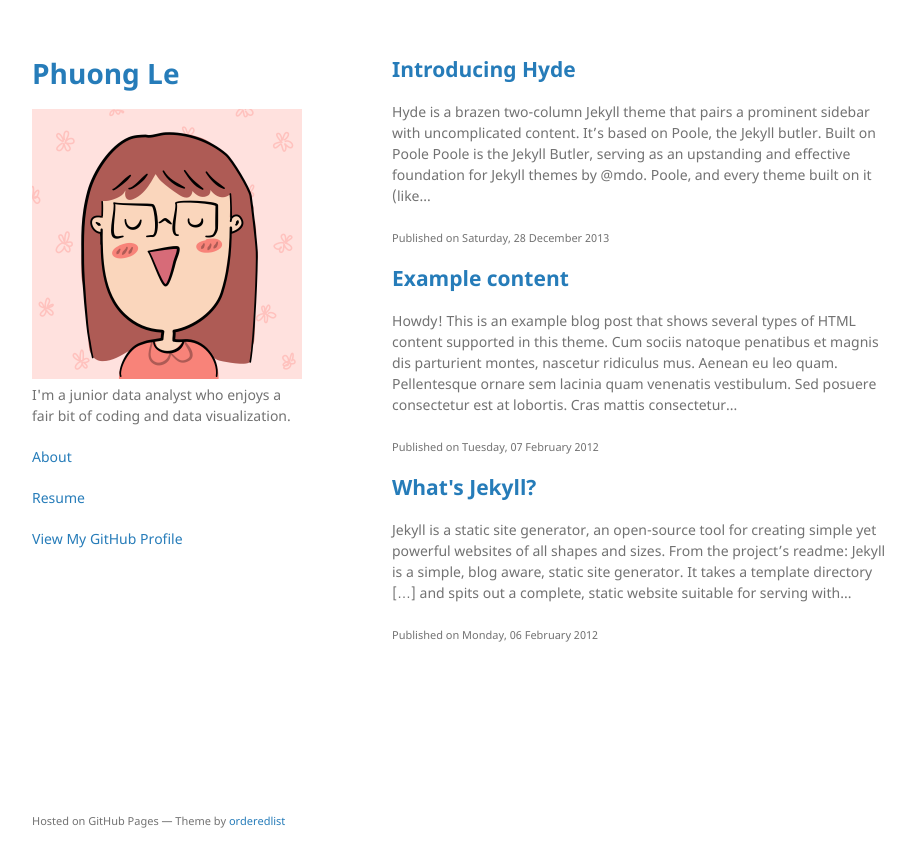
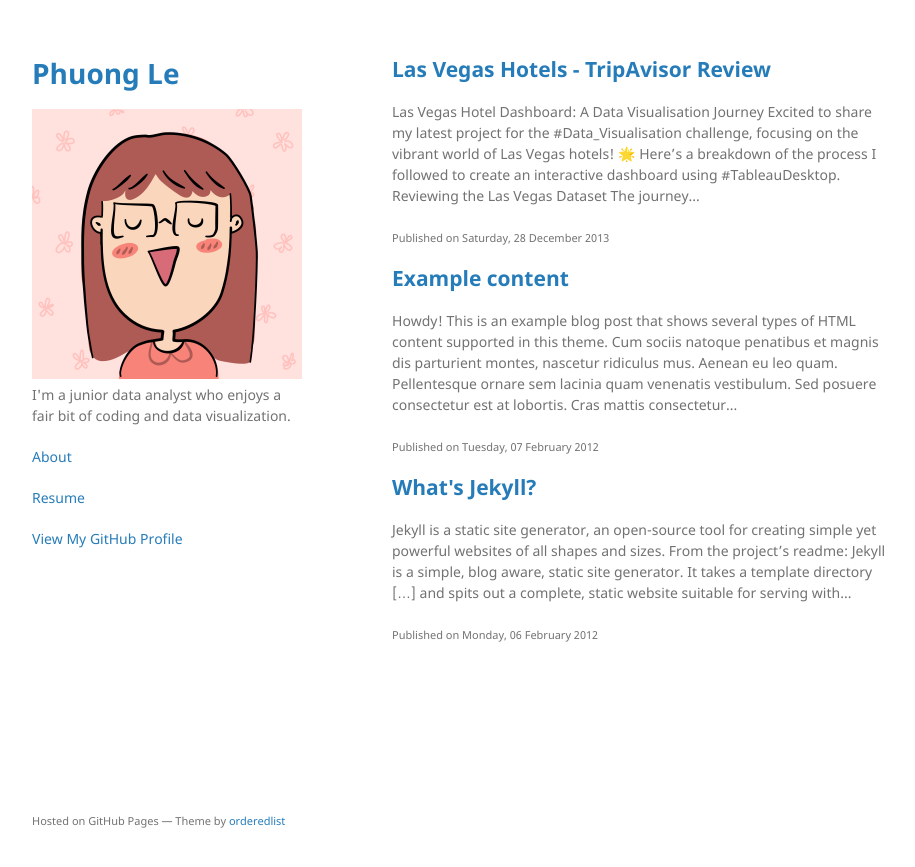
Before and after one commit to toocmafinh/toocmafinh.github.io, a Jekyll site: the page built from index.md, in a window 1280 px wide. Shown: the top 867 px of the page, without its empty margins (178-1093 px from the left). Built offline with Jekyll 4.4.1, drawn with Linux system fonts in a browser that asks for light colours.

Commit message:
Update 2013-12-28-introducing-hyde.md

```diff
--- a/_posts/2013-12-28-introducing-hyde.md
+++ b/_posts/2013-12-28-introducing-hyde.md
@@ -1,39 +1,43 @@
 ---
 layout: post
-title: Introducing Hyde
-author: Phuong
-tags: test
+title: Las Vegas Hotels - TripAvisor Review
+author: Phuong Le
 ---
 
-Hyde is a brazen two-column [Jekyll](http://jekyllrb.com) theme that pairs a prominent sidebar with uncomplicated content. It's based on [Poole](http://getpoole.com), the Jekyll butler.
+# Las Vegas Hotel Dashboard: A Data Visualisation Journey
 
-### Built on Poole
+*Excited to share my latest project for the #Data_Visualisation challenge, focusing on the vibrant world of Las Vegas hotels! 🌟 Here’s a breakdown of the process I followed to create an interactive dashboard using #TableauDesktop.*
 
-Poole is the Jekyll Butler, serving as an upstanding and effective foundation for Jekyll themes by [@mdo](https://twitter.com/mdo). Poole, and every theme built on it (like Hyde here) includes the following:
+## Reviewing the Las Vegas Dataset
+The journey began with a thorough review of the Las Vegas dataset. This dataset provides valuable insights into various hotels, including their locations, review scores, capacity, and more. Understanding the data was crucial for creating a meaningful visualisation.
 
-* Complete Jekyll setup included (layouts, config, [404](/404), [RSS feed](/atom.xml), posts, and [example page](/about))
-* Mobile friendly design and development
-* Easily scalable text and component sizing with `rem` units in the CSS
-* Support for a wide gamut of HTML elements
-* Related posts (time-based, because Jekyll) below each post
-* Syntax highlighting, courtesy Pygments (the Python-based code snippet highlighter)
+## Defining the Business/User Persona
+For this project, I identified a business user persona: hotel managers in Las Vegas looking to improve their services and attract more guests. By focusing on their needs, I crafted a narrative that emphasizes the importance of customer reviews and hotel capacity in driving business decisions.
 
-### Hyde features
+## Identifying Key Data Elements
+Key data elements included:
 
-In addition to the features of Poole, Hyde adds the following:
+- Location: Understanding where hotels are situated.
+- Review Scores: Analyzing customer feedback to gauge hotel performance.
+- Hotel Capacity: Evaluating how many guests each hotel can accommodate.
 
-* Sidebar includes support for textual modules and a dynamically generated navigation with active link support
-* Two orientations for content and sidebar, default (left sidebar) and [reverse](https://github.com/poole/lanyon#reverse-layout) (right sidebar), available via `<body>` classes
-* [Eight optional color schemes](https://github.com/poole/hyde#themes), available via `<body>` classes
+These elements were pivotal in guiding the visualisation choices.
 
-[Head to the readme](https://github.com/poole/hyde#readme) to learn more.
+## Choosing Visualisations
+I opted for several visualisation methods:
 
-### Browser support
+- Maps: To illustrate hotel locations and their geographical distribution.
+- Bar Charts: For comparing review scores across different hotels.
+- Tables: To provide detailed information on hotel capacity and average room numbers.
 
-Hyde is by preference a forward-thinking project. In addition to the latest versions of Chrome, Safari (mobile and desktop), and Firefox, it is only compatible with Internet Explorer 9 and above.
+These choices enhance clarity and allow users to quickly grasp key insights.
 
-### Download
+## Developing the Interactive Dashboard
+Using #TableauDesktop, I created an interactive dashboard named Las Vegas Hotels. This dashboard allows users to filter by review scores, explore hotel locations on a map, and view detailed statistics at a glance.
 
-Hyde is developed on and hosted with GitHub. Head to the <a href="https://github.com/poole/hyde">GitHub repository</a> for downloads, bug reports, and features requests.
+- Key Components of the Dashboard
+- User Location Map: Shows hotel distribution across different regions.
+- Review Score Overview: Highlights average scores and trends over time.
+- Hotel Capacity Metrics: Provides insights into the number of rooms and overall hotel capacity.
 
-Thanks!
+This dashboard is designed to empower hotel managers with the insights they need to make informed decisions and enhance their offerings.
```
